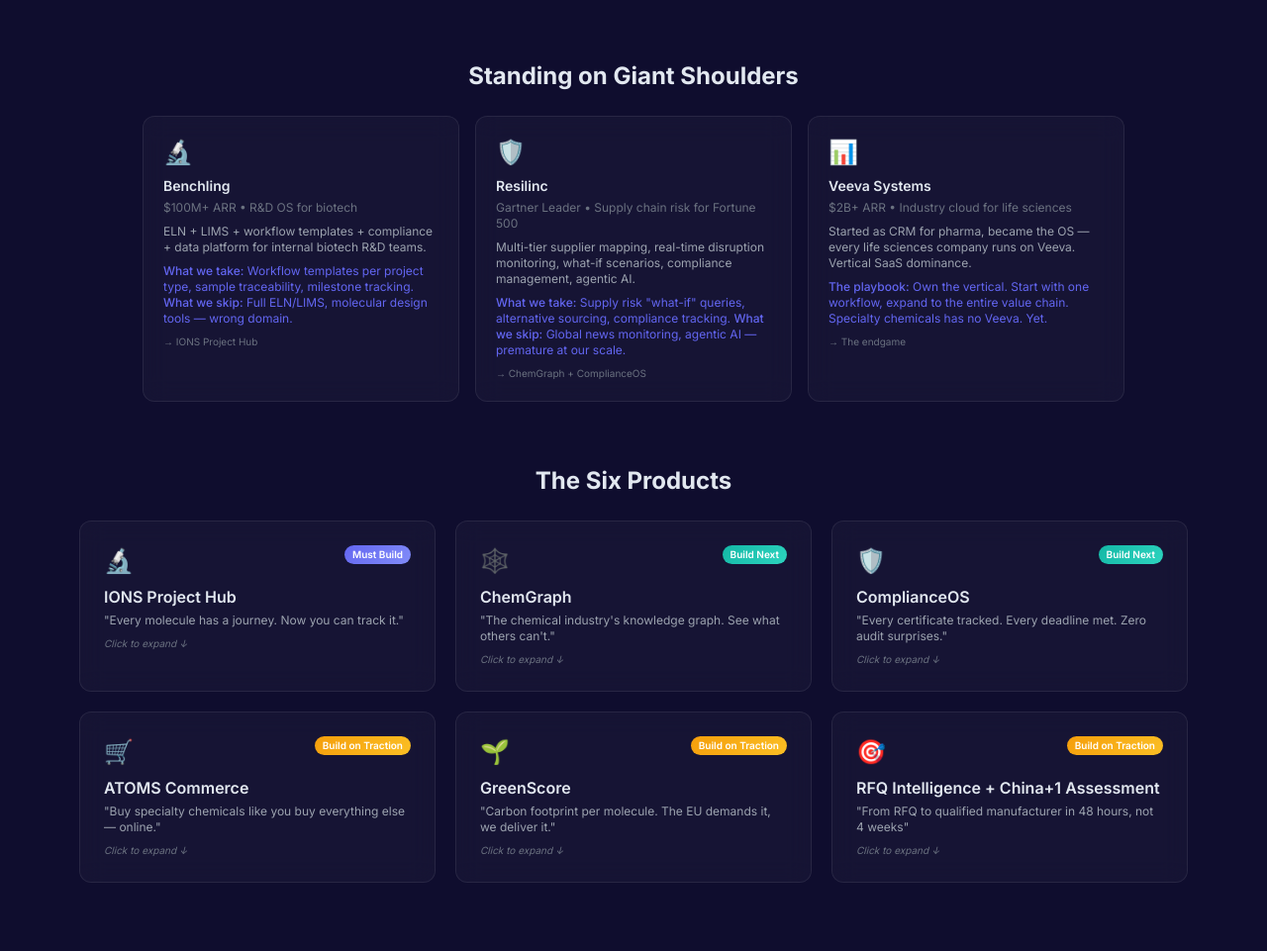
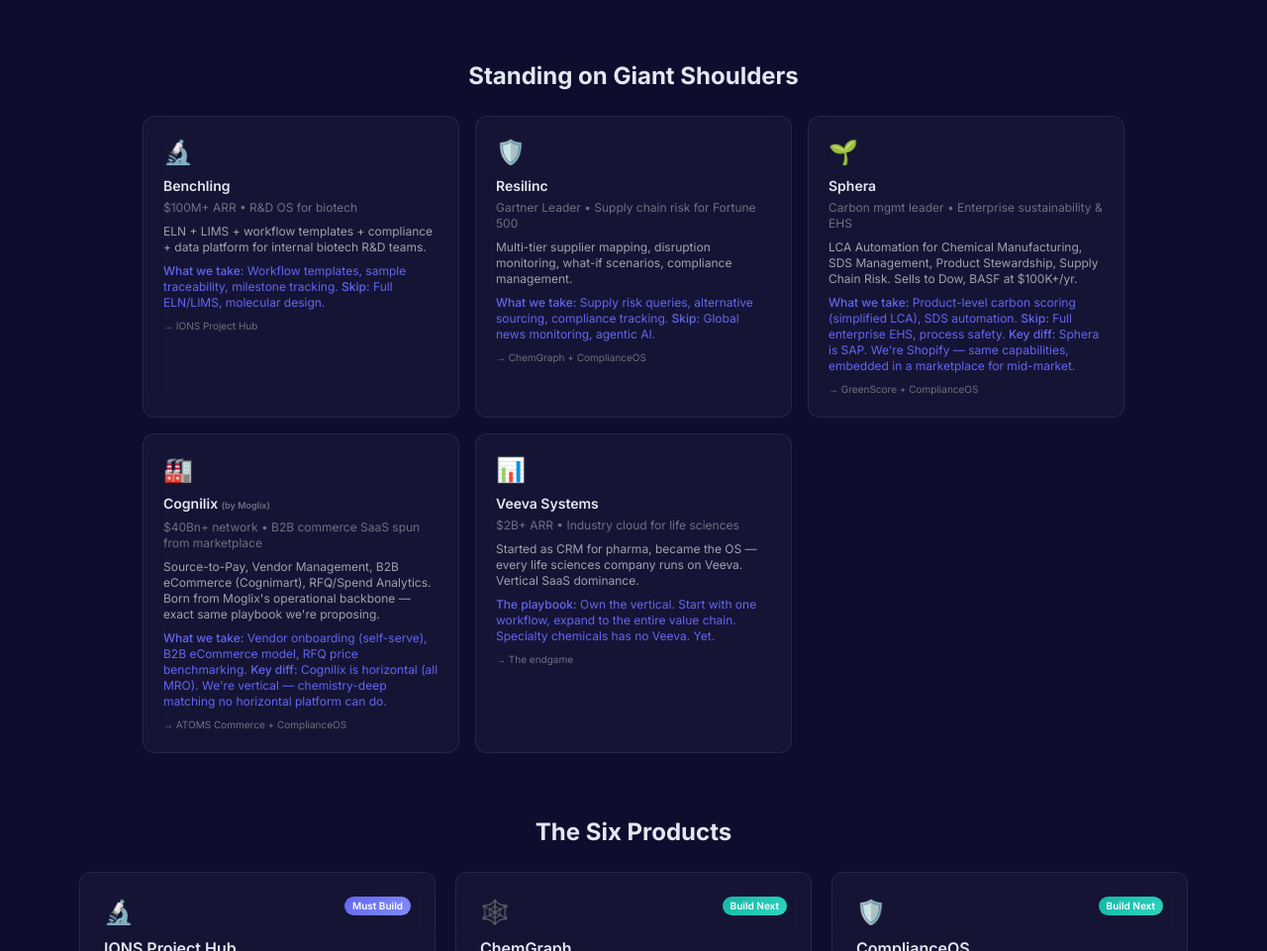
Before and after one commit to pran1996/scimplify-saas-roadmap, a website: page public/index.html in a window 1280 px wide. Shown: the part 2549-3510 px from the top of the page at 99% size. Drawn offline with nearby package versions, Linux system fonts and the light colour scheme.

Commit message:
Add Sphera + Cognilix (Moglix) to analogies, update product references
- Sphera: GreenScore + ComplianceOS analogy (LCA Automation, SDS, Product Stewardship)
- Cognilix/Moglix: ATOMS Commerce + ComplianceOS analogy (B2B eCommerce SaaS, vendor mgmt)
- Standing on Giant Shoulders expanded to 5 cards (Benchling, Resilinc, Sphera, Cognilix, Veeva)
- ATOMS Commerce analogy updated: Cognilix Cognimart reference
- ComplianceOS analogy updated: Resilinc + Sphera + Cognilix Cortex
- GreenScore analogy updated: Sphera LCA Automation reference

```diff
--- a/public/index.html
+++ b/public/index.html
@@ -266,14 +266,14 @@
 <!-- Industry Analogies -->
 <section class="max-w-5xl mx-auto px-4 pb-16">
 <h2 class="text-2xl font-bold mb-6 text-center">Standing on Giant Shoulders</h2>
-<div class="grid md:grid-cols-3 gap-4">
+<div class="grid md:grid-cols-2 lg:grid-cols-3 gap-4">
   <div class="glass rounded-xl p-5">
     <div class="text-2xl mb-2">🔬</div>
     <div class="font-semibold text-sm mb-1">Benchling</div>
     <div class="text-xs text-gray-500 mb-2">$100M+ ARR • R&D OS for biotech</div>
     <div class="text-xs text-gray-400 mb-2">ELN + LIMS + workflow templates + compliance + data platform for internal biotech R&D teams.</div>
     <div class="text-xs text-indigo">
-      <span class="font-medium">What we take:</span> Workflow templates per project type, sample traceability, milestone tracking. <span class="font-medium">What we skip:</span> Full ELN/LIMS, molecular design tools — wrong domain.
+      <span class="font-medium">What we take:</span> Workflow templates, sample traceability, milestone tracking. <span class="font-medium">Skip:</span> Full ELN/LIMS, molecular design.
     </div>
     <div class="mt-2 text-[10px] text-gray-500">→ IONS Project Hub</div>
   </div>
@@ -281,11 +281,31 @@
     <div class="text-2xl mb-2">🛡️</div>
     <div class="font-semibold text-sm mb-1">Resilinc</div>
     <div class="text-xs text-gray-500 mb-2">Gartner Leader • Supply chain risk for Fortune 500</div>
-    <div class="text-xs text-gray-400 mb-2">Multi-tier supplier mapping, real-time disruption monitoring, what-if scenarios, compliance management, agentic AI.</div>
+    <div class="text-xs text-gray-400 mb-2">Multi-tier supplier mapping, disruption monitoring, what-if scenarios, compliance management.</div>
     <div class="text-xs text-indigo">
-      <span class="font-medium">What we take:</span> Supply risk "what-if" queries, alternative sourcing, compliance tracking. <span class="font-medium">What we skip:</span> Global news monitoring, agentic AI — premature at our scale.
+      <span class="font-medium">What we take:</span> Supply risk queries, alternative sourcing, compliance tracking. <span class="font-medium">Skip:</span> Global news monitoring, agentic AI.
     </div>
     <div class="mt-2 text-[10px] text-gray-500">→ ChemGraph + ComplianceOS</div>
+  </div>
+  <div class="glass rounded-xl p-5">
+    <div class="text-2xl mb-2">🌱</div>
+    <div class="font-semibold text-sm mb-1">Sphera</div>
+    <div class="text-xs text-gray-500 mb-2">Carbon mgmt leader • Enterprise sustainability & EHS</div>
+    <div class="text-xs text-gray-400 mb-2">LCA Automation for Chemical Manufacturing, SDS Management, Product Stewardship, Supply Chain Risk. Sells to Dow, BASF at $100K+/yr.</div>
+    <div class="text-xs text-indigo">
+      <span class="font-medium">What we take:</span> Product-level carbon scoring (simplified LCA), SDS automation. <span class="font-medium">Skip:</span> Full enterprise EHS, process safety. <span class="font-medium">Key diff:</span> Sphera is SAP. We're Shopify — same capabilities, embedded in a marketplace for mid-market.
+    </div>
+    <div class="mt-2 text-[10px] text-gray-500">→ GreenScore + ComplianceOS</div>
+  </div>
+  <div class="glass rounded-xl p-5">
+    <div class="text-2xl mb-2">🏭</div>
+    <div class="font-semibold text-sm mb-1">Cognilix <span class="text-[9px] text-gray-500">(by Moglix)</span></div>
+    <div class="text-xs text-gray-500 mb-2">$40Bn+ network • B2B commerce SaaS spun from marketplace</div>
+    <div class="text-xs text-gray-400 mb-2">Source-to-Pay, Vendor Management, B2B eCommerce (Cognimart), RFQ/Spend Analytics. Born from Moglix's operational backbone — exact same playbook we're proposing.</div>
+    <div class="text-xs text-indigo">
+      <span class="font-medium">What we take:</span> Vendor onboarding (self-serve), B2B eCommerce model, RFQ price benchmarking. <span class="font-medium">Key diff:</span> Cognilix is horizontal (all MRO). We're vertical — chemistry-deep matching no horizontal platform can do.
+    </div>
+    <div class="mt-2 text-[10px] text-gray-500">→ ATOMS Commerce + ComplianceOS</div>
   </div>
   <div class="glass rounded-xl p-5">
     <div class="text-2xl mb-2">📊</div>
@@ -427,12 +447,12 @@
         <p>$300-800/mo per facility (cert management + alerts). $1,500-2,000/mo full suite (SDS + regulatory tracking). Gap analysis reports: $2-5K one-time during onboarding.</p>
       </div>
       <div>
-        <p class="text-indigo-400 font-semibold text-sm mb-1">Industry Analogy</p>
-        <p class="italic">"Resilinc's compliance management + Chemwatch — but purpose-built for Indian specialty chemical manufacturers, not Fortune 500 global supply chains."</p>
+        <p class="text-indigo-400 font-semibold text-sm mb-1">Industry Analogies</p>
+        <p class="italic">"Resilinc's compliance tracking + Sphera's SDS/Product Stewardship + Cognilix Cortex's vendor management — but purpose-built for Indian specialty chemical manufacturers, not Fortune 500s."</p>
       </div>
       <div>
-        <p class="text-indigo-400 font-semibold text-sm mb-1">What We Take from Resilinc</p>
-        <p>Supplier compliance tracking, automated documentation collection, gap analysis. <span class="text-white">What we skip:</span> Global news monitoring, agentic AI, multi-tier mapping across industries — Scimplify's compliance is chemistry-deep, not supply-chain-wide.</p>
+        <p class="text-indigo-400 font-semibold text-sm mb-1">What We Take</p>
+        <p><span class="text-white">From Resilinc:</span> Compliance tracking, gap analysis. <span class="text-white">From Sphera:</span> SDS automation, product stewardship. <span class="text-white">From Cognilix Cortex:</span> Self-serve supplier onboarding, performance analytics. <span class="text-white">What we skip:</span> Enterprise EHS, process safety, global news monitoring — stay chemistry-specific, stay mid-market.</p>
       </div>
       <button @click.stop="mode='products';activeProduct='compliance'" class="mt-2 px-4 py-1.5 bg-indigo-500/20 hover:bg-indigo-500/40 text-indigo-300 rounded-lg text-xs font-medium transition">Try it →</button>
     </div>
@@ -482,7 +502,7 @@
       </div>
       <div>
         <p class="text-indigo-400 font-semibold text-sm mb-1">Industry Analogy</p>
-        <p class="italic">"Knowde's catalog + Moglix's transaction model — but Knowde charges manufacturers to list (which failed), Scimplify charges on transactions (which works)"</p>
+        <p class="italic">"Cognilix's Cognimart (Moglix's B2B eCommerce SaaS) + Knowde's catalog — but vertical. Cognilix can tell you who sells sulfuric acid. ATOMS can tell you who has a glass-lined reactor with CGMP and Grignard experience at -20°C."</p>
       </div>
       <button @click.stop="mode='products';activeProduct='atomscommerce'" class="mt-2 px-4 py-1.5 bg-indigo-500/20 hover:bg-indigo-500/40 text-indigo-300 rounded-lg text-xs font-medium transition">Try it →</button>
     </div>
@@ -522,7 +542,7 @@
       </div>
       <div>
         <p class="text-indigo-400 font-semibold text-sm mb-1">Industry Analogy</p>
-        <p class="italic">"Sphera's LCA tools simplified — product-level carbon scoring instead of full lifecycle assessment, tailored for chemical trade routes"</p>
+        <p class="italic">"Sphera's LCA Automation for Chemical Manufacturing — simplified. Sphera sells full enterprise LCA at $100K+/yr to BASF. GreenScore embeds product-level carbon scoring directly into ATOMS listings for mid-market buyers. Same science, radically different delivery."</p>
       </div>
       <button @click.stop="mode='products';activeProduct='green'" class="mt-2 px-4 py-1.5 bg-indigo-500/20 hover:bg-indigo-500/40 text-indigo-300 rounded-lg text-xs font-medium transition">Try it →</button>
     </div>
```
